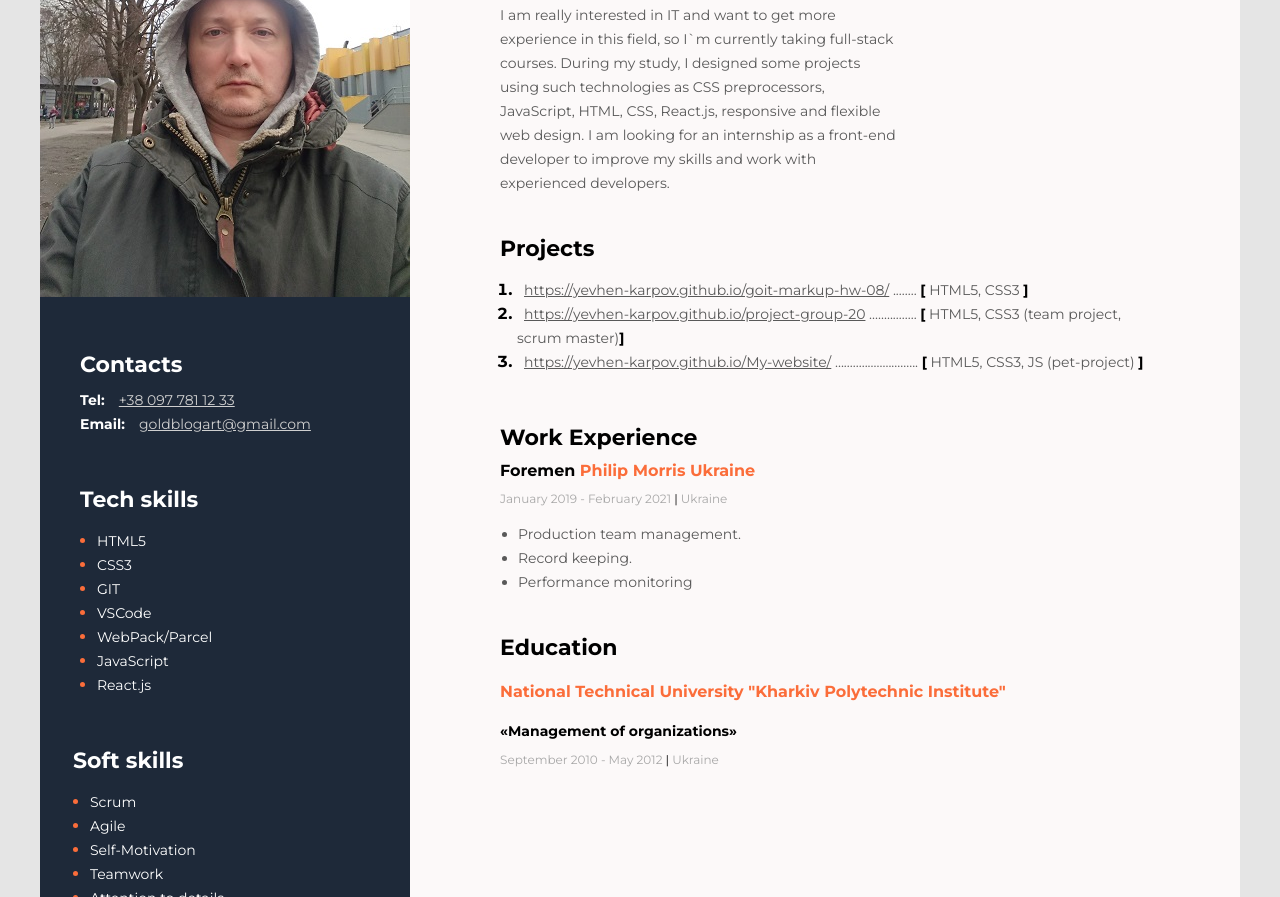
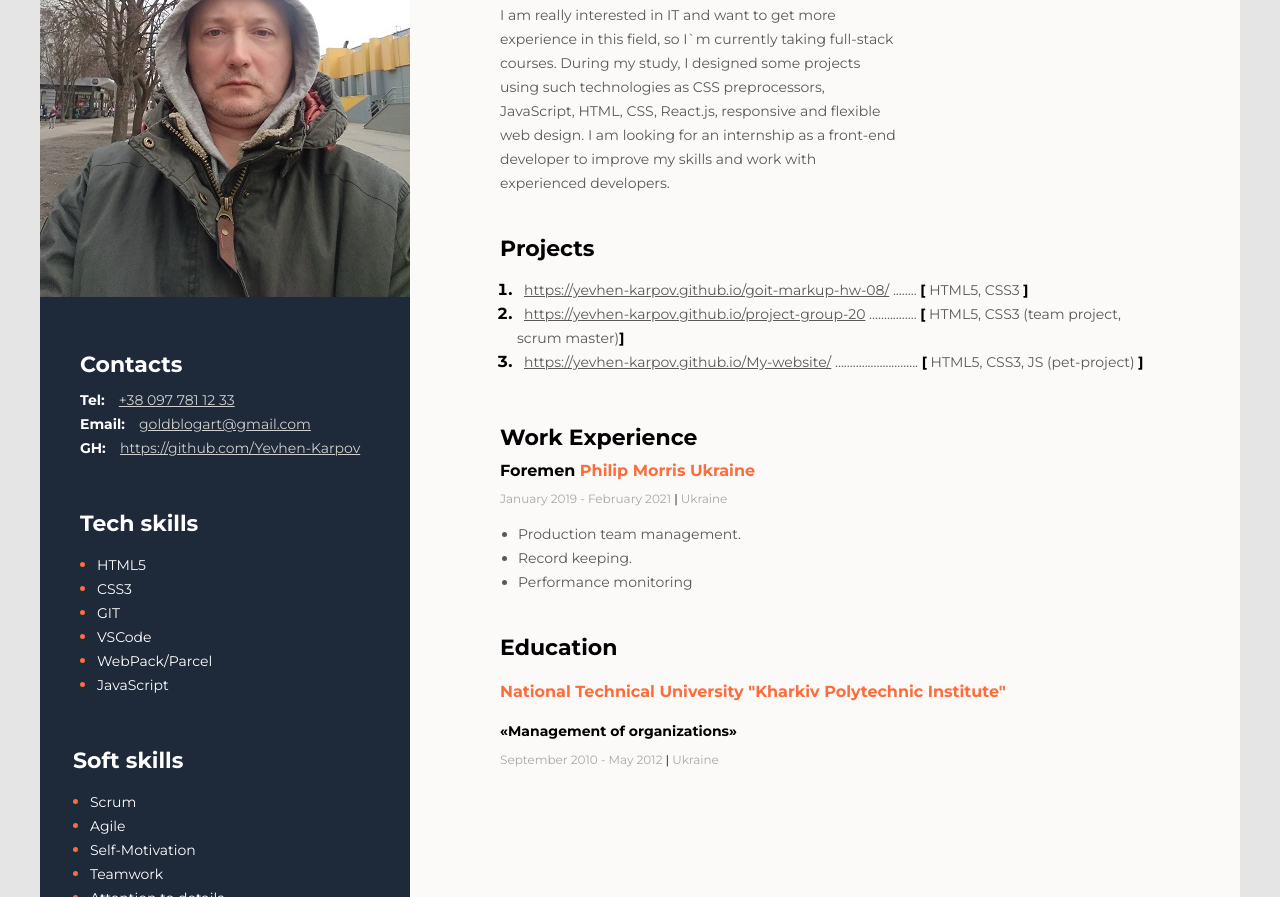
Before and after one commit to Yevhen-Karpov/Resume, a plain HTML site: page index.html in a window 1280 px wide. Shown: the part 276-1173 px from the top of the page. Drawn offline with Linux system fonts and the light colour scheme.

Commit message:
Update index.html

```diff
--- a/index.html
+++ b/index.html
@@ -112,6 +112,10 @@
                     <span class="link-type">Email:</span>
                     <a class="link" href="mailto:goldblogart@gmail.com">goldblogart@gmail.com</a>
                 </div>
+                <div>
+                    <span class="link-type">GH:</span>
+                    <a class="link" href="https://github.com/Yevhen-Karpov">https://github.com/Yevhen-Karpov</a>
+                </div>
             </div>
             <!-- my tech container -->
             <div class="tech-skills">
@@ -123,7 +127,7 @@
                     <li class="line-stile"><span class="line-text">VSCode</span></li>
                     <li class="line-stile"><span class="line-text">WebPack/Parcel</span></li>
                     <li class="line-stile"><span class="line-text">JavaScript</span></li>
-                    <li class="line-stile"><span class="line-text">React.js</span></li>
+                    <!-- <li class="line-stile"><span class="line-text">React.js</span></li> -->
                     <!-- <li class="line-stile"><span class="line-text">Node.js</span></li> -->
                 </ul>
             </div>
```
